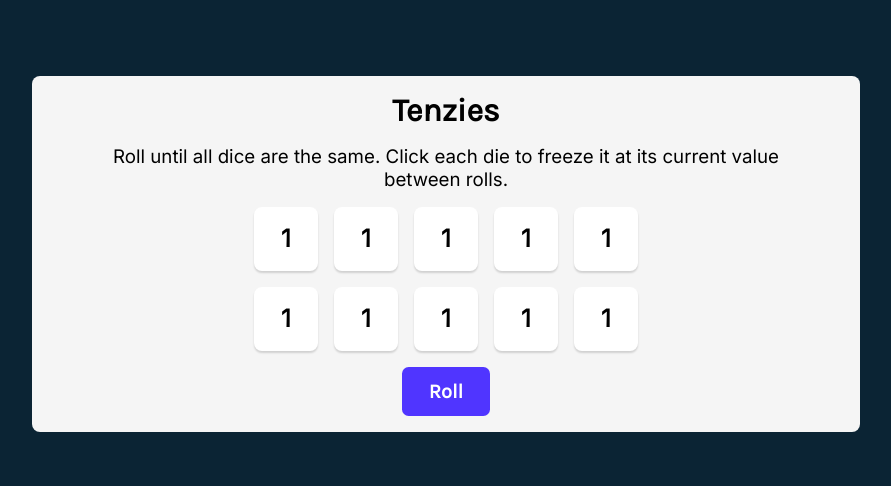
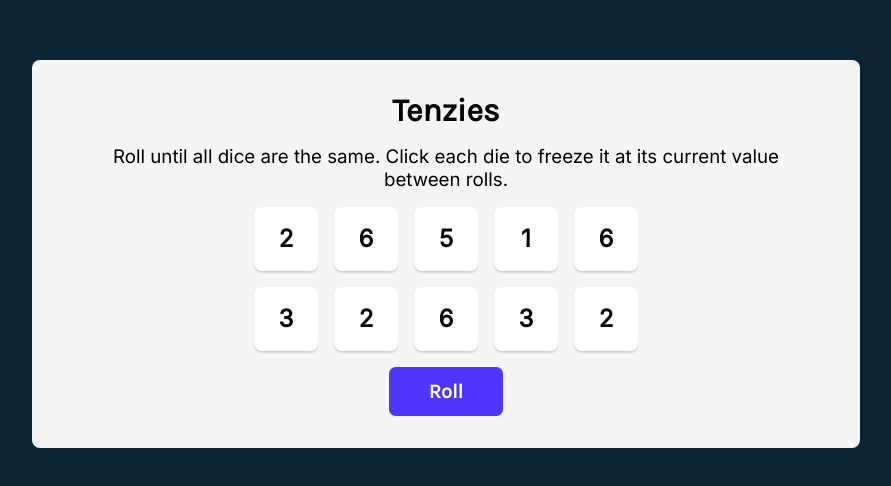
Before and after one commit to ppwire/tenzies-scrimba, a React (Vite) app: page / in a window 1280 px wide. Shown: the part 146-632 px from the top of the page, without its empty margins (194-1085 px from the left). Built offline with nearby package versions, Linux system fonts and the light colour scheme.

Commit message:
Simple change state dices

```diff
--- a/package.json
+++ b/package.json
@@ -12,6 +12,7 @@
   },
   "devDependencies": {
     "@vitejs/plugin-react": "^1.0.7",
+    "nanoid": "^3.2.0",
     "vite": "^2.7.2"
   }
 }
--- a/src/App.css
+++ b/src/App.css
@@ -4,7 +4,7 @@
    display: flex;
    flex-direction: column;
    align-items: center;
-   padding: 1em;
+   padding: 2em 1em;
    gap: 1em;
    margin: 0 2em;
 }
@@ -15,32 +15,49 @@
    text-align: center;
 }
 
-.dice-container {
-   display: grid;
-   grid-template: auto auto / repeat(5, 1fr);
-   gap:1em;
-}
-
-.dice{
+.dice {
    background: #FFFFFF;
    box-shadow: 0px 2px 2px rgba(0, 0, 0, 0.15);
    width: 4em;
    height: 4em;
    border-radius: 0.5em;
    display: flex;
+   cursor: pointer;
 }
 
-.dice > *{
+.dice__held {
+   background: #59E391;
+}
+
+.dice>* {
    margin: auto;
+}
+
+.dice-button {
+   display: flex;
+   justify-content: center;
+}
+
+.dice-container {
+   display: grid;
+   grid-template: auto auto / repeat(5, 1fr);
+   gap: 1em;
+}
+
+.dice-card {
+   display: flex;
+   flex-direction: column;
+   gap: 1em;
 }
 
 .btn {
    border: none;
    background: #5035FF;
-   padding: 1em 2em;
+   padding: 1em 3em;
    color: white;
    border-radius: 0.5em;
    cursor: pointer;
+   flex-shrink: 1;
 }
 
 .btn:hover {
--- a/src/App.jsx
+++ b/src/App.jsx
@@ -2,15 +2,11 @@ import './App.css'
 import DiceContainer from './components/DiceContainer'
 
 function App() {
-
   return (
     <div className="app">
       <h1 className="app-title text-karla">Tenzies</h1>
       <h3 className="app-description">Roll until all dice are the same. Click each die to freeze it at its current value between rolls.</h3>
       <DiceContainer></DiceContainer>
-      <button className="btn">
-        <h2 className="text-karla">Roll</h2>
-      </button>
     </div>
   )
 }
--- a/src/components/Dice.jsx
+++ b/src/components/Dice.jsx
@@ -1,6 +1,11 @@
-const Dice = ({value}) => {
+const Dice = ({ value, isHeld, id, keepDice }) => {
+
+   const style ={
+      backgroundColor: isHeld ? "#59E391" : "#FFFFFF"
+   }
+
    return (
-      <div className="dice">
+      <div className="dice" onClick={keepDice} style={style}>
          <h2>{value}</h2>
       </div>
    )
--- a/src/components/DiceContainer.jsx
+++ b/src/components/DiceContainer.jsx
@@ -1,16 +1,44 @@
+import { useState } from 'react'
 import Dice from './Dice'
+import { nanoid } from 'nanoid'
+
 const DiceContainer = () => {
 
-   const dices = [
-      "1", "1", "1", "1", "1", "1", "1", "1","1","1",
-   ]
+   const [dices, setDices] = useState(generateDices())
+
+   function generateDices() {
+      const dices = []
+      for (let index = 0; index < 10; index++) {
+         let randomNumber = Math.ceil(Math.random() * 6)
+         dices.push({ value: randomNumber, isHeld: false, id: nanoid() })
+      }
+      return dices
+   }
+
+   function rollDices() {
+      setDices(generateDices())
+   }
+
+   function keepDice(id) {
+      setDices(prev => prev.map(el => {
+         return (el.id === id) ? { ...el, isHeld: !el.isHeld } : el
+      }))
+   }
 
    return (
-      <div className="dice-container">
-         {dices.map((value, index) => {
-            return <Dice key={index} value={value}></Dice>
-         })}
+      <div className="dice-card">
+         <div className="dice-container">
+            {dices.map((dice, index) => {
+               return <Dice key={index} value={dice.value} isHeld={dice.isHeld} id={dice.id} keepDice={() => keepDice(dice.id)}></Dice>
+            })}
+         </div>
+         <div className="dice-button">
+            <button className="btn" onClick={rollDices}>
+               <h2 className="text-karla">Roll</h2>
+            </button>
+         </div>
       </div>
+
    )
 }
 
```
Also changed, not shown: 1 other file (tests, documents, lock files or other folders).
